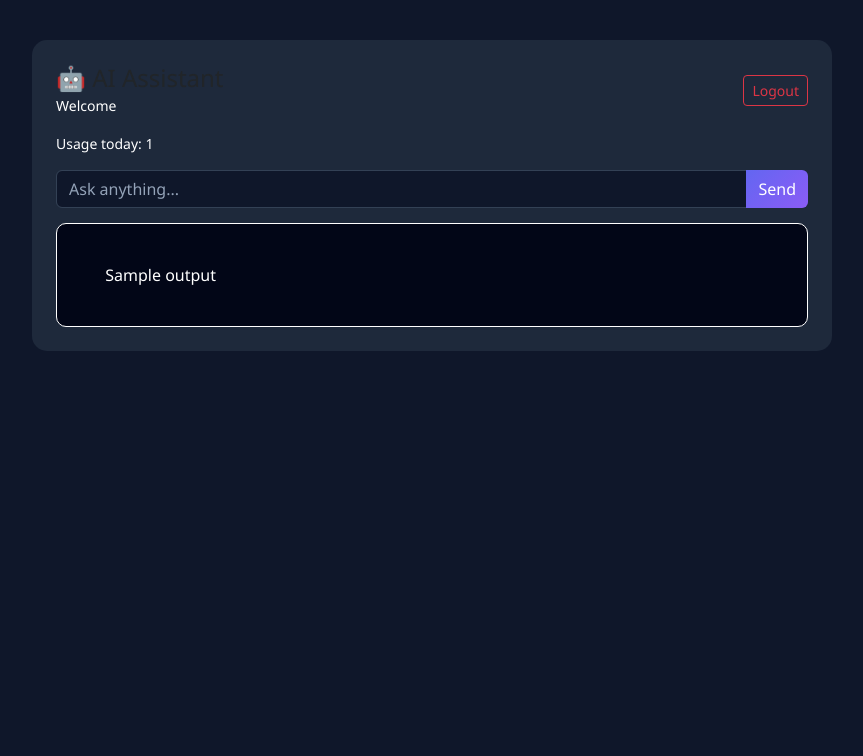
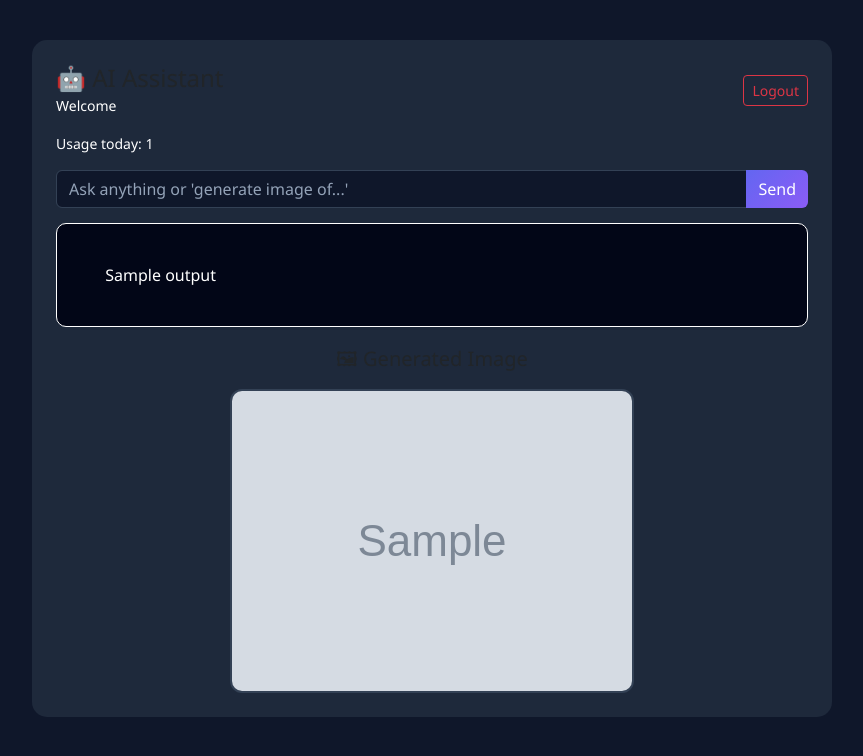
Before and after one commit to charanbunga463-hash/ai-flask-app, a Flask app: template python-saas/templates/dashboard.html in a window 1280 px wide. Shown: the top 756 px of the page, without its empty margins (208-1071 px from the left). Run offline with Flask 3, Linux system fonts and the light colour scheme; the template is opened without the code that fills it: most values are stand-ins (such as "Sample title", 1, 10 or a date in 2020); grey boxes marked "Sample" are stand-in pictures.

Commit message:
Add free image generation and dashboard support
Introduce a simple image-generation helper (generate_image) using Pollinations (no API key) and extend the /tool endpoint to detect image-related prompts and return a generated image URL. Update dashboard.html to include an image output section, new .image-box styles, and adjust the input placeholder to indicate image generation. Preserve existing text-AI flow (query_ai) for non-image prompts and keep unlimited usage display.

```diff
--- a/python-saas/app.py
+++ b/python-saas/app.py
@@ -28,6 +28,14 @@ def query_ai(prompt):
     except Exception as e:
         return f"Error: {str(e)}"
 
+
+# ---------------- IMAGE GENERATION (FREE) ----------------
+def generate_image(prompt):
+    # Pollinations (no API key required)
+    prompt = prompt.replace(" ", "%20")
+    return f"https://image.pollinations.ai/prompt/{prompt}"
+
+
 # ---------------- DATABASE ----------------
 def init_db():
     conn = sqlite3.connect("users.db")
@@ -41,6 +49,7 @@ def init_db():
 
 init_db()
 
+
 # ---------------- ROUTES ----------------
 
 @app.route("/")
@@ -48,6 +57,7 @@ def home():
     if "user" in session:
         return render_template("dashboard.html", user=session["user"], count="Unlimited")
     return redirect("/login")
+
 
 # LOGIN
 @app.route("/login", methods=["GET", "POST"])
@@ -69,6 +79,7 @@ def login():
 
     return render_template("login.html")
 
+
 # REGISTER
 @app.route("/register", methods=["GET", "POST"])
 def register():
@@ -88,7 +99,8 @@ def register():
 
     return render_template("register.html")
 
-# TOOL (NO LIMIT)
+
+# TOOL (TEXT + IMAGE)
 @app.route("/tool", methods=["POST"])
 def tool():
     if "user" not in session:
@@ -97,9 +109,28 @@ def tool():
     user = session["user"]
     user_input = request.form.get("input")
 
+    # -------- IMAGE DETECTION --------
+    keywords = ["image", "generate image", "draw", "picture", "photo"]
+    if any(k in user_input.lower() for k in keywords):
+        image_url = generate_image(user_input)
+
+        return render_template(
+            "dashboard.html",
+            user=user,
+            image=image_url,
+            count="Unlimited"
+        )
+
+    # -------- TEXT AI --------
     result = query_ai(f"Answer clearly: {user_input}")
 
-    return render_template("dashboard.html", user=user, output=result, count="Unlimited")
+    return render_template(
+        "dashboard.html",
+        user=user,
+        output=result,
+        count="Unlimited"
+    )
+
 
 # LOGOUT
 @app.route("/logout")
@@ -107,6 +138,7 @@ def logout():
     session.pop("user", None)
     return redirect("/login")
 
+
 # RUN
 if __name__ == "__main__":
     app.run(debug=True)
--- a/python-saas/templates/dashboard.html
+++ b/python-saas/templates/dashboard.html
@@ -52,8 +52,20 @@ body {
     padding: 15px;
     margin-top: 15px;
     border: 1px solid #ffffff;
-    color: #ffffff;           /* ✅ FIX: force white text */
-    white-space: pre-wrap;   /* ✅ keeps formatting */
+    color: #ffffff;
+    white-space: pre-wrap;
+}
+
+.image-box {
+    margin-top: 20px;
+    text-align: center;
+}
+
+.image-box img {
+    max-width: 100%;
+    border-radius: 12px;
+    border: 2px solid #334155;
+    margin-top: 10px;
 }
 
 .header {
@@ -93,17 +105,25 @@ body {
         <input
           class="form-control input-box"
           name="input"
-          placeholder="Ask anything..."
+          placeholder="Ask anything or 'generate image of...' "
           required
         >
         <button class="btn btn-ai text-white">Send</button>
       </div>
     </form>
 
-    <!-- Output -->
+    <!-- TEXT OUTPUT -->
     {% if output %}
       <div class="response-box">
         {{ output | safe }}
+      </div>
+    {% endif %}
+
+    <!-- IMAGE OUTPUT -->
+    {% if image %}
+      <div class="image-box">
+        <h5>🖼 Generated Image</h5>
+        <img src="{{ image }}" alt="Generated Image">
       </div>
     {% endif %}
 
```
